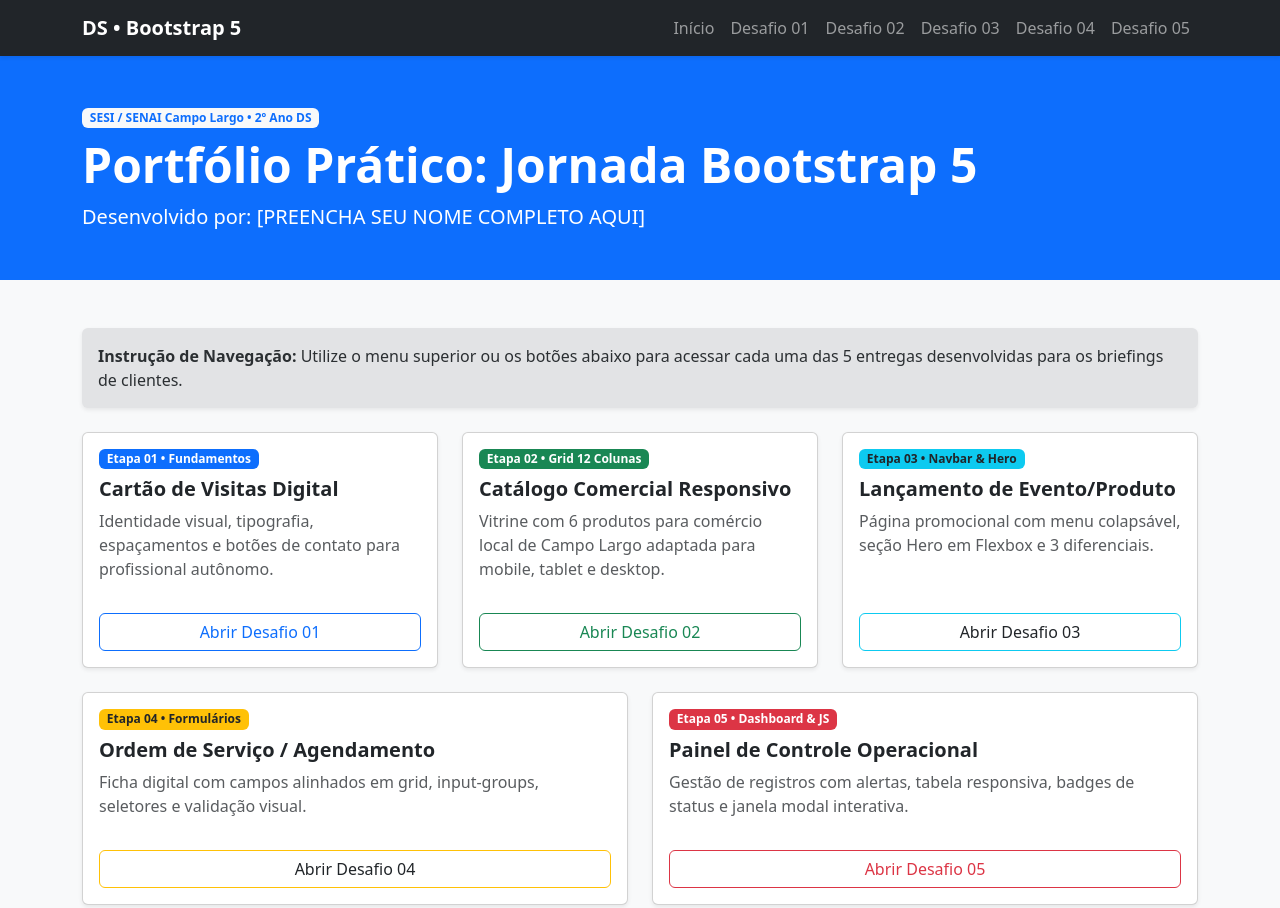
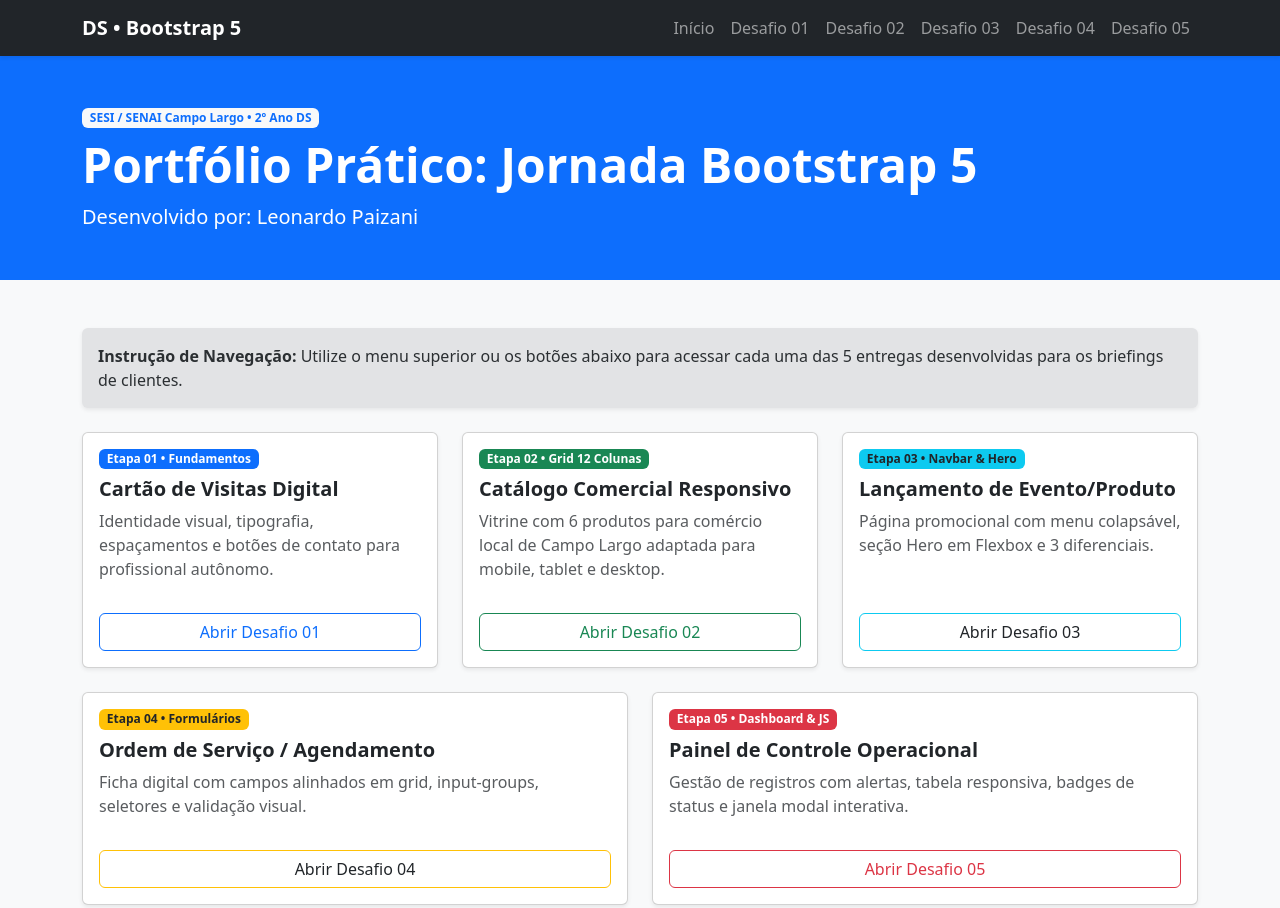
Before and after one commit to Paizani/ATIVIDADE_BOOSTRAP_LEONARDO_PAIZANI, a plain HTML site: page index.html in a window 1280 px wide. Shown: the top 908 px of the page. Drawn offline with nearby package versions, Linux system fonts and the light colour scheme.

Commit message:
Update developer name in index.html

```diff
--- a/index.html
+++ b/index.html
@@ -48,7 +48,7 @@
     <div class="container">
       <span class="badge bg-light text-primary mb-2">SESI / SENAI Campo Largo • 2º Ano DS</span>
       <h1 class="display-5 fw-bold">Portfólio Prático: Jornada Bootstrap 5</h1>
-      <p class="lead mb-0">Desenvolvido por: <strong>[PREENCHA SEU NOME COMPLETO AQUI]</strong></p>
+      <p class="lead mb-0">Desenvolvido por: <strong>Leonardo Paizani</strong></p>
     </div>
   </header>
 
```
